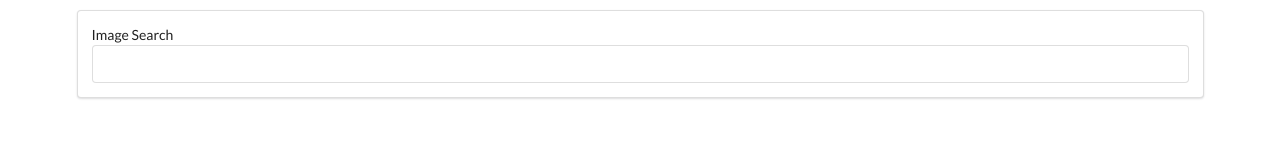
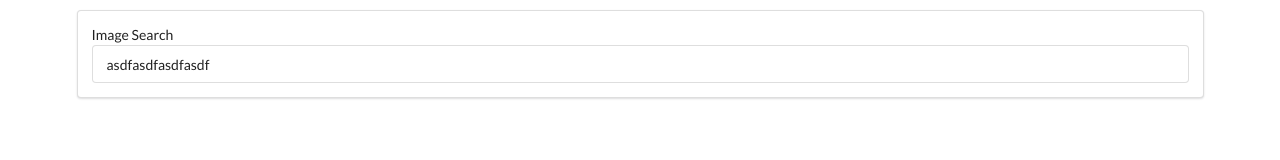
Before and after one commit to MatthewCebenka/pics, a React (Create React App) app in the folder pics/: page / in a window 1280 px wide. Shown: the top 160 px of the page. Built offline with nearby package versions, Linux system fonts and the light colour scheme.

Commit message:
added a default value prop to our forms input to demonstrate a controled component state

```diff
--- a/pics/src/components/SearchBar.js
+++ b/pics/src/components/SearchBar.js
@@ -1,8 +1,7 @@
 import React from "react";
 
 class SearchBar extends React.Component {
-
-  state = { term: ''};
+  state = { term: "" };
 
   render() {
     return (
@@ -10,7 +9,11 @@ class SearchBar extends React.Component {
         <form className="ui form">
           <div>
             <label>Image Search</label>
-            <input type="text" value={this.state.term} onChange={(e) => this.setState({term : e.target.value})}/>
+            <input
+              type="text"
+              value={'asdfasdfasdfasdf'}
+              onChange={(e) => this.setState({ term: e.target.value })}
+            />
           </div>
         </form>
       </div>
```
